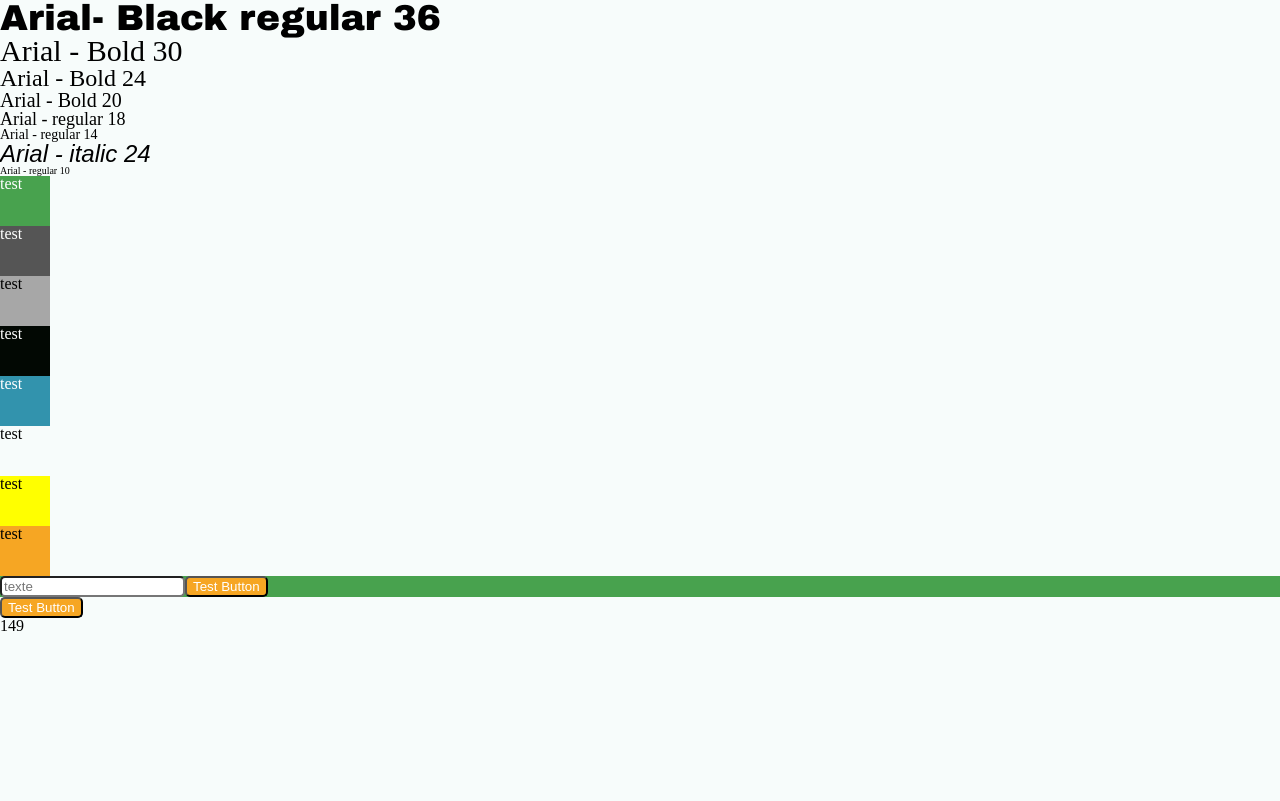
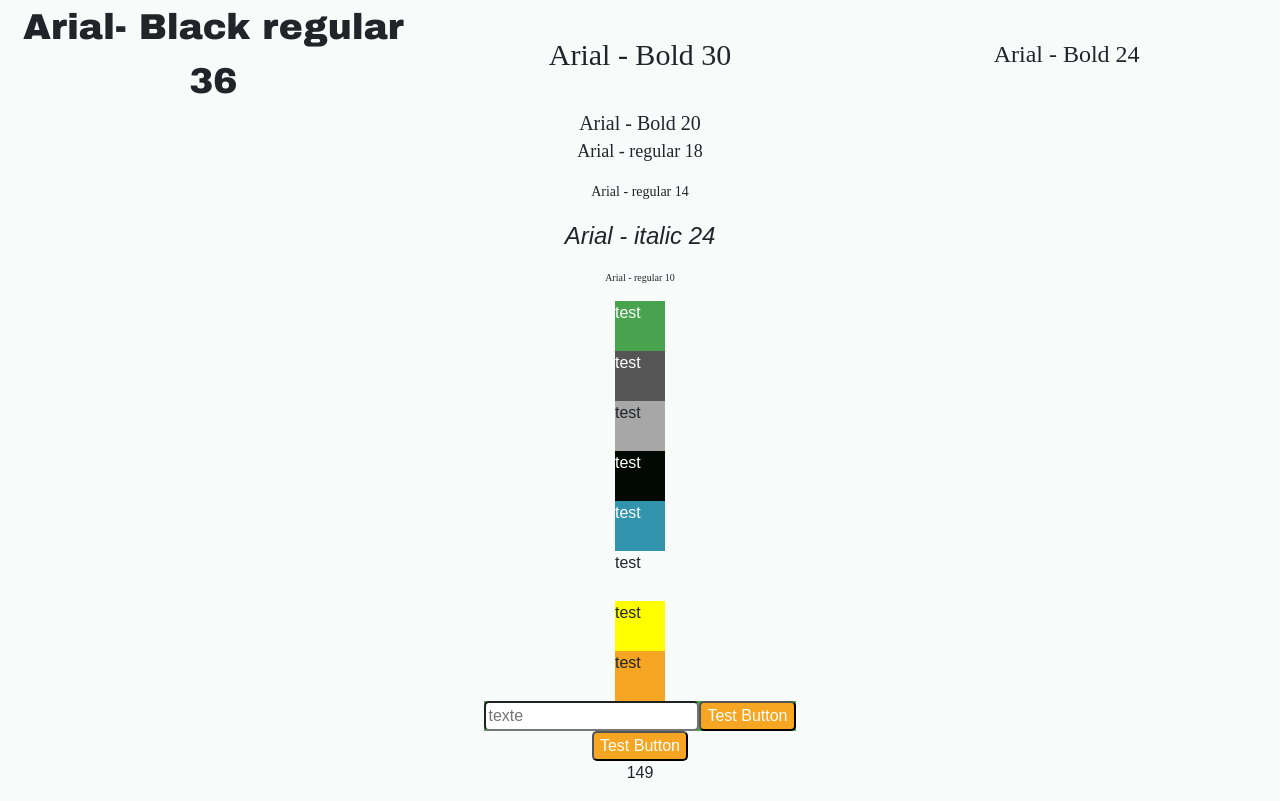
Before and after one commit to FarmViz/catalogue-modules, a React (Create React App) app in the folder front/: page / in a window 1280 px wide. Built offline with nearby package versions, Linux system fonts and the light colour scheme; no server answers.

Commit message:
css global v2

```diff
--- a/front/src/components/Css/Global.css
+++ b/front/src/components/Css/Global.css
@@ -1,13 +1,351 @@
 
 
-.row {
-    display:flex;
-    flex-direction: row;
-    flex-wrap: wrap;
+/*définiton des règles de design du site*/
+
+* {
+    --blue: #3293ad;
+    --orange: #fd7e14;
+    --yellow: #FFFF00;
+    --gray: #a7a7a7;
+    --gray-dark: #555555;
+    --green: #48a24e;
+    --light-blue:#f7fcfb;
+    background-color: #f7fcfb;
 }
 
-* {
-    background-color: #f7fcfb;
+html {
+    font-family: Arial;
+    line-height: 1.15;
+    -webkit-text-size-adjust: 100%;
+    -webkit-tap-highlight-color: rgba(0, 0, 0, 0);
+}
+
+
+/*règles d'affichage des différentes balises*/
+
+
+article, aside, figcaption, figure, footer, header, hgroup, main, nav, section {
+    display: block;
+  }
+
+  body {
+    margin: 0;
+    font-family: Arial , BlinkMacSystemFont, "Segoe UI", Roboto, "Helvetica Neue", Arial, "Noto Sans", sans-serif, "Apple Color Emoji", "Segoe UI Emoji", "Segoe UI Symbol", "Noto Color Emoji";
+    font-size: 1rem;
+    font-weight: 400;
+    line-height: 1.5;
+    color: #212529;
+    text-align: left;
+    background-color: var(--light-blue);
+  }
+
+  hr {
+    box-sizing: content-box;
+    height: 0;
+    overflow: visible;
+  }
+
+  p {
+    margin-top: 0;
+    margin-bottom: 1rem;
+  }
+
+  ol,
+ul,
+dl {
+  margin-top: 0;
+  margin-bottom: 1rem;
+}
+
+ol ol,
+ul ul,
+ol ul,
+ul ol {
+  margin-bottom: 0;
+}
+
+dt {
+  font-weight: 700;
+}
+
+dd {
+  margin-bottom: .5rem;
+  margin-left: 0;
+}
+
+blockquote {
+  margin: 0 0 1rem;
+}
+
+b,
+strong {
+  font-weight: bolder;
+}
+
+small {
+  font-size: 80%;
+}
+
+sub,
+sup {
+  position: relative;
+  font-size: 75%;
+  line-height: 0;
+  vertical-align: baseline;
+}
+
+sub {
+  bottom: -.25em;
+}
+
+sup {
+  top: -.5em;
+}
+
+a {
+  color: #007bff;
+  text-decoration: none;
+  background-color: transparent;
+}
+
+a:hover {
+  color: #0056b3;
+  text-decoration: underline;
+}
+
+a:not([href]) {
+  color: inherit;
+  text-decoration: none;
+}
+
+a:not([href]):hover {
+  color: inherit;
+  text-decoration: none;
+}
+
+
+code,
+kbd,
+samp {
+  font-family: SFMono-Regular, Menlo, Monaco, Consolas, "Liberation Mono", "Courier New", monospace;
+  font-size: 1em;
+}
+
+pre {
+    font-family: Arial;
+    font-size: 1rem;
+    margin-top: 0;
+    margin-bottom: 1rem;
+    overflow: auto;
+}
+
+figure {
+  margin: 0 0 1rem;
+}
+
+img {
+  vertical-align: middle;
+  border-style: none;
+}
+
+svg {
+  overflow: hidden;
+  vertical-align: middle;
+}
+
+table {
+  border-collapse: collapse;
+}
+
+caption {
+  padding-top: 0.75rem;
+  padding-bottom: 0.75rem;
+  color: #6c757d;
+  text-align: left;
+  caption-side: bottom;
+}
+
+th {
+  text-align: inherit;
+}
+
+label {
+  display: inline-block;
+  margin-bottom: 0.5rem;
+}
+
+button {
+  border-radius: 5px;
+}
+
+button:focus {
+  outline: 1px dotted;
+  outline: 5px auto -webkit-focus-ring-color;
+}
+
+input,
+button,
+select,
+optgroup,
+textarea {
+  margin: 0;
+  font-family: inherit;
+  font-size: inherit;
+  line-height: inherit;
+}
+
+button,
+input {
+  overflow: visible;
+}
+
+button,
+select {
+  text-transform: none;
+}
+
+select {
+  word-wrap: normal;
+}
+
+button,
+[type="button"],
+[type="reset"],
+[type="submit"] {
+  -webkit-appearance: button;
+}
+
+button:not(:disabled),
+[type="button"]:not(:disabled),
+[type="reset"]:not(:disabled),
+[type="submit"]:not(:disabled) {
+  cursor: pointer;
+}
+
+button::-moz-focus-inner,
+[type="button"]::-moz-focus-inner,
+[type="reset"]::-moz-focus-inner,
+[type="submit"]::-moz-focus-inner {
+  padding: 0;
+  border-style: none;
+}
+
+input[type="radio"],
+input[type="checkbox"] {
+  box-sizing: border-box;
+  padding: 0;
+}
+
+input[type="date"],
+input[type="time"],
+input[type="datetime-local"],
+input[type="month"] {
+  -webkit-appearance: listbox;
+}
+
+textarea {
+  overflow: auto;
+  resize: vertical;
+}
+
+fieldset {
+  min-width: 0;
+  padding: 0;
+  margin: 0;
+  border: 0;
+}
+
+legend {
+  display: block;
+  width: 100%;
+  max-width: 100%;
+  padding: 0;
+  margin-bottom: .5rem;
+  font-size: 1.5rem;
+  line-height: inherit;
+  color: inherit;
+  white-space: normal;
+}
+
+progress {
+  vertical-align: baseline;
+}
+
+[type="number"]::-webkit-inner-spin-button,
+[type="number"]::-webkit-outer-spin-button {
+  height: auto;
+}
+
+[type="search"] {
+  outline-offset: -2px;
+  -webkit-appearance: none;
+}
+
+[type="search"]::-webkit-search-decoration {
+  -webkit-appearance: none;
+}
+
+::-webkit-file-upload-button {
+  font: inherit;
+  -webkit-appearance: button;
+}
+
+output {
+  display: inline-block;
+}
+
+summary {
+  display: list-item;
+  cursor: pointer;
+}
+
+template {
+  display: none;
+}
+
+[hidden] {
+  display: none !important;
+}
+
+.img-thumbnail {
+    padding: 0.25rem;
+    background-color: #fff;
+    border: 1px solid #dee2e6;
+    border-radius: 0.25rem;
+    max-width: 100%;
+    height: auto;
+  }
+
+  .figure {
+    display: inline-block;
+  }
+
+  .figure-img {
+    margin-bottom: 0.5rem;
+    line-height: 1;
+  }
+
+  .figure-caption {
+    font-size: 90%;
+    color: #6c757d;
+  }
+
+  code {
+    font-size: 87.5%;
+    color: #e83e8c;
+    word-wrap: break-word;
+  }
+
+  a > code {
+    color: inherit;
+  }
+
+
+/*définition des polices et format de police des diférents titres et textes*/
+
+h1, h2, h3, h4 {
+    text-align: center;
+
 }
 
 h1 {
@@ -54,10 +392,6 @@ h4 {
     font-family: "Arial Regular";
     font-size:10px;
 
-}
-.original_price_container {
-    max-width:30px;
-    /* position:absolute; */
 }
 
 
@@ -161,81 +495,3 @@ button {
     width: 30px;
     border-radius: 5px;
 }
-
-.off-0{display: none;}
-.off-1{width: 8.33%;}
-.off-2{width: 16.66%;}
-.off-3{width: 25%;}
-.off-4{width: 33.33%;}
-.off-5{width: 41.66%;}
-.off-6{width: 50%;}
-.off-7{width: 58.33%;}
-.off-8{width: 66.66%;}
-.off-9{width: 75%;}
-.off-10{width: 83.33%;}
-.off-11{width: 91.66%;}
-.off-12{width: 100%;}
-
-@media screen and (max-width:420px) {
-    .mob-0{display: none;}
-    .mob-1{width: 8.33%;}
-    .mob-2{width: 16.66%;}
-    .mob-3{width: 25%;}
-    .mob-4{width: 33.33%;}
-    .mob-5{width: 41.66%;}
-    .mob-6{width: 50%;}
-    .mob-7{width: 58.33%;}
-    .mob-8{width: 66.66%;}
-    .mob-9{width: 75%;}
-    .mob-10{width: 83.33%;}
-    .mob-11{width: 91.66%;}
-    .mob-12{width: 100%;}
-}
-
-@media screen and (min-width:421px) and (max-width:1022px) {
-    .tab-0{display: none;}
-    .tab-1{width: 8.33%;}
-    .tab-2{width: 16.66%;}
-    .tab-3{width: 25%;}
-    .tab-4{width: 33.33%;}
-    .tab-5{width: 41.66%;}
-    .tab-6{width: 50%;}
-    .tab-7{width: 58.33%;}
-    .tab-8{width: 66.66%;}
-    .tab-9{width: 75%;}
-    .tab-10{width: 83.33%;}
-    .tab-11{width: 91.66%;}
-    .tab-12{width: 100%;}
-}
-
-@media screen and (min-width:1023px) and (max-width:1024px) {
-    .tabx-0{display: none;}
-    .tabx-1{width: 8.33%;}
-    .tabx-2{width: 16.66%;}
-    .tabx-3{width: 25%;}
-    .tabx-4{width: 33.33%;}
-    .tabx-5{width: 41.66%;}
-    .tabx-6{width: 50%;}
-    .tabx-7{width: 58.33%;}
-    .tabx-8{width: 66.66%;}
-    .tabx-9{width: 75%;}
-    .tabx-10{width: 83.33%;}
-    .tabx-11{width: 91.66%;}
-    .tabx-12{width: 100%;}
-}
-
-@media screen and (min-width:1025px) {
-    .dsk-0{display: none;}
-    .dsk-1{width: 8.33%;}
-    .dsk-2{width: 16.66%;}
-    .dsk-3{width: 25%;}
-    .dsk-4{width: 33.33%;}
-    .dsk-5{width: 41.66%;}
-    .dsk-6{width: 50%;}
-    .dsk-7{width: 58.33%;}
-    .dsk-8{width: 66.66%;}
-    .dsk-9{width: 75%;}
-    .dsk-10{width: 83.33%;}
-    .dsk-11{width: 91.66%;}
-    .dsk-12{width: 100%;}
-}
--- /dev/null
+++ b/front/src/components/Css/Grid.css
@@ -0,0 +1,125 @@
+.off-1 {
+    margin-left: 8.333333%;
+  }
+
+  .off-2 {
+    margin-left: 16.666667%;
+  }
+
+  .off-3 {
+    margin-left: 25%;
+  }
+
+  .off-4 {
+    margin-left: 33.333333%;
+  }
+
+  .off-5 {
+    margin-left: 41.666667%;
+  }
+
+  .off-6 {
+    margin-left: 50%;
+  }
+
+  .off-7 {
+    margin-left: 58.333333%;
+  }
+
+  .off-8 {
+    margin-left: 66.666667%;
+  }
+
+  .offset-9 {
+    margin-left: 75%;
+  }
+
+  .offset-10 {
+    margin-left: 83.333333%;
+  }
+
+  .offset-11 {
+    margin-left: 91.666667%;
+  }
+
+.row {
+    display:flex;
+    flex-direction: row;
+    flex-wrap: wrap;
+    justify-content: space-around;
+    align-items: center;
+}
+
+.column {
+    display: flex;
+    flex-direction: column;
+    align-items: center;
+}
+
+.flex-center {
+    height:100%;
+}
+
+@media screen and (max-width:420px) {
+    .mob-0{display: none;}
+    .mob-1{width: 8.33%;}
+    .mob-2{width: 16.66%;}
+    .mob-3{width: 25%;}
+    .mob-4{width: 33.33%;}
+    .mob-5{width: 41.66%;}
+    .mob-6{width: 50%;}
+    .mob-7{width: 58.33%;}
+    .mob-8{width: 66.66%;}
+    .mob-9{width: 75%;}
+    .mob-10{width: 83.33%;}
+    .mob-11{width: 91.66%;}
+    .mob-12{width: 100%;}
+}
+
+@media screen and (min-width:421px) and (max-width:1022px) {
+    .tab-0{display: none;}
+    .tab-1{width: 8.33%;}
+    .tab-2{width: 16.66%;}
+    .tab-3{width: 25%;}
+    .tab-4{width: 33.33%;}
+    .tab-5{width: 41.66%;}
+    .tab-6{width: 50%;}
+    .tab-7{width: 58.33%;}
+    .tab-8{width: 66.66%;}
+    .tab-9{width: 75%;}
+    .tab-10{width: 83.33%;}
+    .tab-11{width: 91.66%;}
+    .tab-12{width: 100%;}
+}
+
+@media screen and (min-width:1023px) and (max-width:1024px) {
+    .tabx-0{display: none;}
+    .tabx-1{width: 8.33%;}
+    .tabx-2{width: 16.66%;}
+    .tabx-3{width: 25%;}
+    .tabx-4{width: 33.33%;}
+    .tabx-5{width: 41.66%;}
+    .tabx-6{width: 50%;}
+    .tabx-7{width: 58.33%;}
+    .tabx-8{width: 66.66%;}
+    .tabx-9{width: 75%;}
+    .tabx-10{width: 83.33%;}
+    .tabx-11{width: 91.66%;}
+    .tabx-12{width: 100%;}
+}
+
+@media screen and (min-width:1025px) {
+    .dsk-0{display: none;}
+    .dsk-1{width: 8.33%;}
+    .dsk-2{width: 16.66%;}
+    .dsk-3{width: 25%;}
+    .dsk-4{width: 33.33%;}
+    .dsk-5{width: 41.66%;}
+    .dsk-6{width: 50%;}
+    .dsk-7{width: 58.33%;}
+    .dsk-8{width: 66.66%;}
+    .dsk-9{width: 75%;}
+    .dsk-10{width: 83.33%;}
+    .dsk-11{width: 91.66%;}
+    .dsk-12{width: 100%;}
+}
--- a/front/src/components/IntroductoryOffer/IntroductoryOffer.css
+++ b/front/src/components/IntroductoryOffer/IntroductoryOffer.css
@@ -1,4 +1,4 @@
-.IntroductoryOfferContainer {
+/* .IntroductoryOfferContainer {
     display: flex;
     flex-direction: column;
     align-items: center;
@@ -26,4 +26,4 @@
     -moz-transform: scale(1.2);
     -o-transform: scale(1.2);
     background-color:#F6A623;
-}
+} */
--- a/front/src/components/test.jsx
+++ b/front/src/components/test.jsx
@@ -1,5 +1,6 @@
 import React, { Component } from 'react';
 import './Css/Global.css';
+import './Css/Grid.css';
 
 
 
@@ -11,32 +12,33 @@ class Test extends Component {
         return (
 
             <>
-                <div className="mob-12 tab-12 tabx-12 dsk-12  IntroductoryOfferContainer">
-
-                    <h1>Arial- Black regular 36</h1>
-                    <h2>Arial - Bold 30</h2>
-                    <h3>Arial - Bold 24</h3>
+                <div className="mob-12 tab-12 tabx-12 dsk-12 column ">
+                    <div className="dsk-12 row">
+                        <h1 className="dsk-4 flex-center">Arial- Black regular 36</h1>
+                        <h2 className="dsk-4">Arial - Bold 30</h2>
+                        <h3 className="dsk-4">Arial - Bold 24</h3>
+                    </div>
                     <h4>Arial - Bold 20</h4>
-                    <p className="texte18">Arial - regular 18</p>
+                    <p className="texte18 ">Arial - regular 18</p>
                     <p className="texte14">Arial - regular 14</p>
                     <p className="texte24italic">Arial - italic  24</p>
                     <p className="texte10">Arial - regular 10</p>
-                    <div className="greenDiv" style={{width:50 , height:50 + 'px'}}>test</div>
-                    <div className="darkGreyDiv" style={{width:50 , height:50 + 'px'}}>test</div>
-                    <div className="greyDiv" style={{width:50 , height:50 + 'px'}}>test</div>
-                    <div className="blackDiv" style={{width:50 , height:50 + 'px'}}>test</div>
-                    <div className="blueDiv" style={{width:50 , height:50 + 'px'}}>test</div>
-                    <div className="lightBlueDiv" style={{width:50 , height:50 + 'px'}}>test</div>
-                    <div className="yellowDiv" style={{width:50 , height:50 + 'px'}}>test</div>
-                    <div className="orangeDiv" style={{width:50 , height:50 + 'px'}}>test</div>
+                    <div className="greenDiv" style={{ width: 50, height: 50 + 'px' }}>test</div>
+                    <div className="darkGreyDiv" style={{ width: 50, height: 50 + 'px' }}>test</div>
+                    <div className="greyDiv" style={{ width: 50, height: 50 + 'px' }}>test</div>
+                    <div className="blackDiv" style={{ width: 50, height: 50 + 'px' }}>test</div>
+                    <div className="blueDiv" style={{ width: 50, height: 50 + 'px' }}>test</div>
+                    <div className="lightBlueDiv" style={{ width: 50, height: 50 + 'px' }}>test</div>
+                    <div className="yellowDiv" style={{ width: 50, height: 50 + 'px' }}>test</div>
+                    <div className="orangeDiv" style={{ width: 50, height: 50 + 'px' }}>test</div>
                     <form className="greenDiv">
                         <input placeholder="texte" />
                         <button>Test Button</button>
                     </form>
                     <button>Test Button</button>
                     <div className="original_price_container">
-                    <div className="prix_barre"></div>
-                    <p classeName="original_price">149</p>
+                        <div className="prix_barre"></div>
+                        <p classeName="original_price">149</p>
                     </div>
                 </div>
 
```
